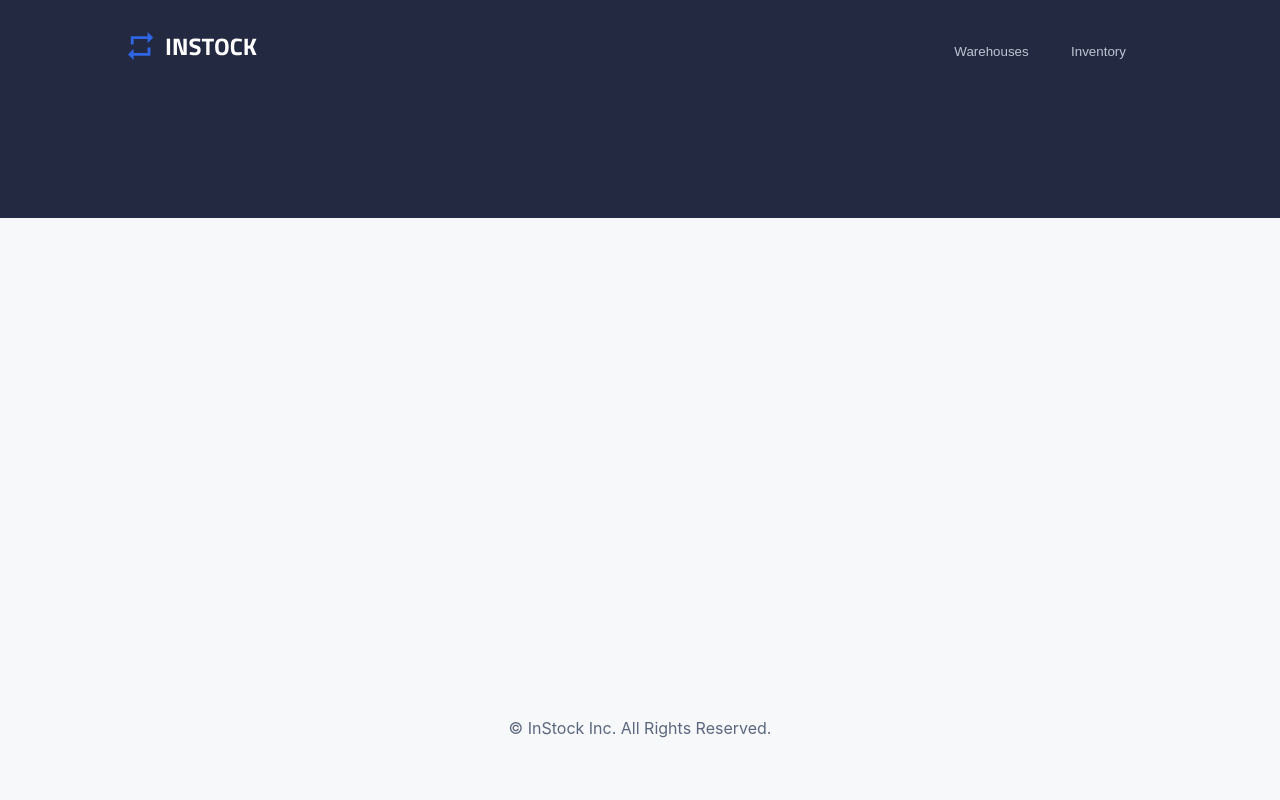
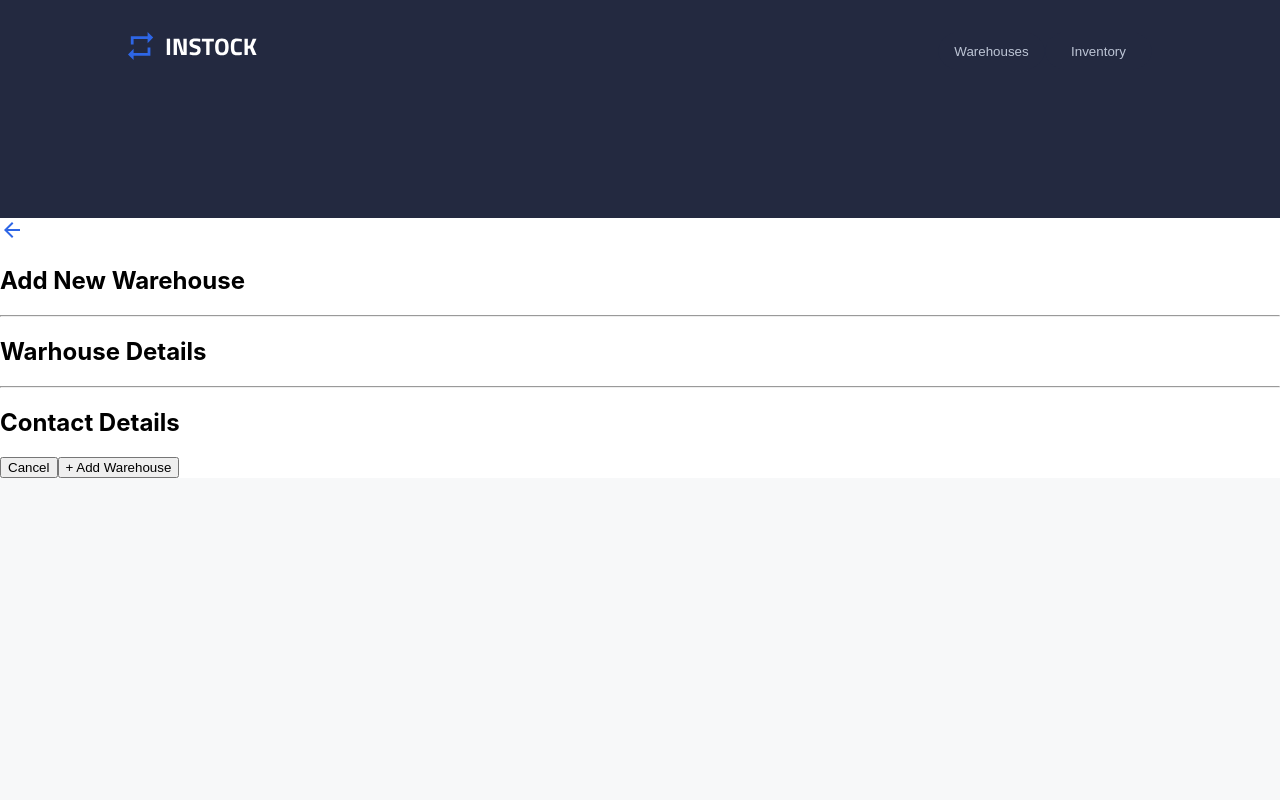
Before and after one commit to jemeryalvarado/in_stock_team1, a React (Create React App) app: page /addwarehouses in a window 1280 px wide. Shown: the top 800 px of the page. Built offline with nearby package versions, Linux system fonts and the light colour scheme; the HTML template or start-up script is replaced by a standard one.

Commit message:
create basic structure of add warehouse page, new routes under app.js for add warehouse

```diff
--- a/src/App.js
+++ b/src/App.js
@@ -2,6 +2,7 @@ import { BrowserRouter as Router, Route, Routes } from "react-router-dom";
 import Header from "./components/Header/Header";
 import Footer from "./components/Footer/Footer";
 import WarehousesPage from "./pages/WarehousesPage/WarehousesPage";
+import AddWarehouse from "./components/AddWarehouse/AddWarehouse";
 import "./App.scss";
 
 function App() {
@@ -18,6 +19,7 @@ function App() {
           <Route path="/" element={<WarehousesPage />}/>
           <Route path="/warehouses" element={<WarehousesPage />} />
           <Route path="/inventories"/>
+          <Route path="/addwarehouses" element = {<AddWarehouse /> } />
         </Routes>
       <Footer />
     </Router>
--- /dev/null
+++ b/src/components/AddWarehouse/AddWarehouse.js
@@ -0,0 +1,40 @@
+import "./AddWarehouse.scss";
+import { useState } from "react";
+import arrow_back from "../../assets/icons/arrow_back-24px.svg"
+import { Link } from "react-router-dom";
+function AddWarehouse(){
+    return (
+        <section className="formContainer">
+            <div className="formContainer__header">
+                <Link  to="/">
+                    <img
+                        alt="Arrow Back"
+                        className="formContainer__header--arrowBack"
+                        src= {arrow_back}
+                    />
+                </Link>
+                <h1 className="formContainer__header--title">Add New Warehouse</h1>
+            </div>
+            <hr />
+          <form className="warehouseForm">
+            <div className="warehouseForm__details">
+                <h2>Warhouse Details</h2>
+            </div>
+            <hr />
+            <div className="warehouseForm__contact">
+                <h2>Contact Details</h2>
+            </div>
+
+            <div className="warehouseForm__buttons">
+                <button className="warehouseForm__cancel"> Cancel</button>
+                <button className="warehouseForm__add"> + Add Warehouse</button>
+            </div>
+          </form>
+
+
+        </section>
+
+    )
+};
+
+export default AddWarehouse;
--- a/src/pages/WarehousesPage/WarehousesPage.js
+++ b/src/pages/WarehousesPage/WarehousesPage.js
@@ -1,9 +1,14 @@
+import { Link } from "react-router-dom";
 import "./WarehousesPage.scss";
 
 function WarehousesPage(){
     return(
         <div className="whitebox">
          Empty White Box
+
+          <Link to="/addwarehouses">
+            <button>Add Warehouse</button>
+          </Link>
         </div>
     )
 }
```
Also changed, not shown: src/components/AddWarehouse/AddWarehouse.scss (added).
